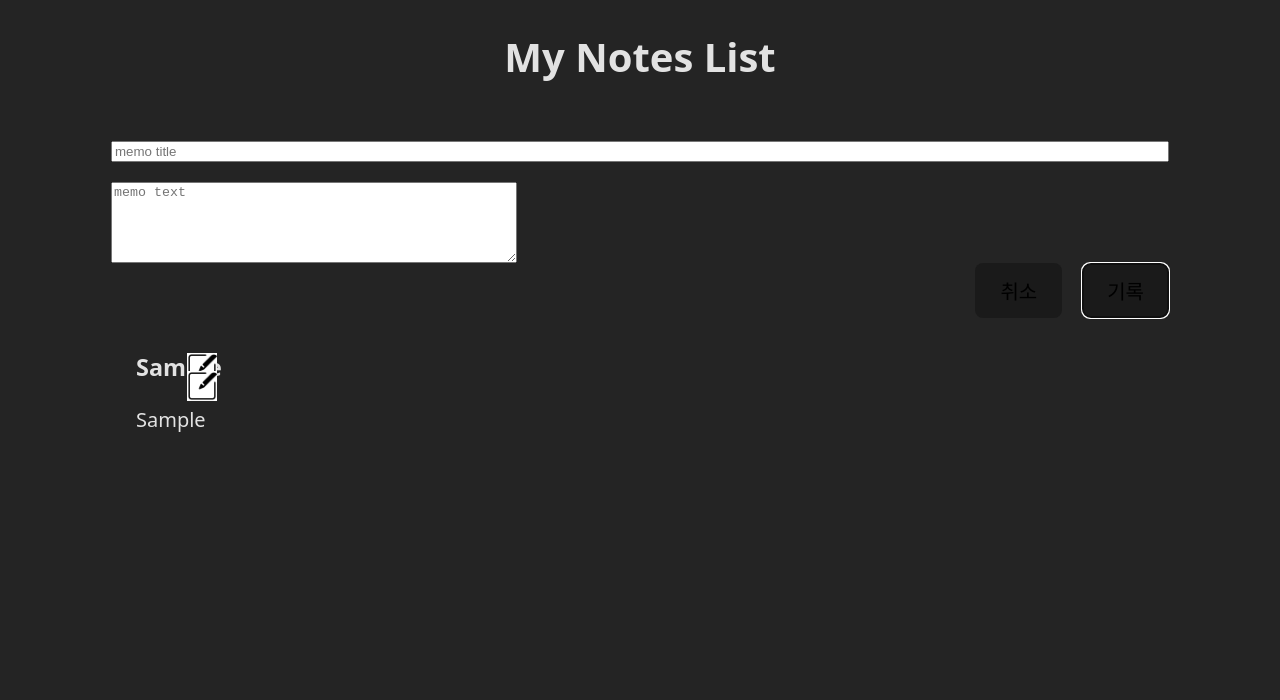
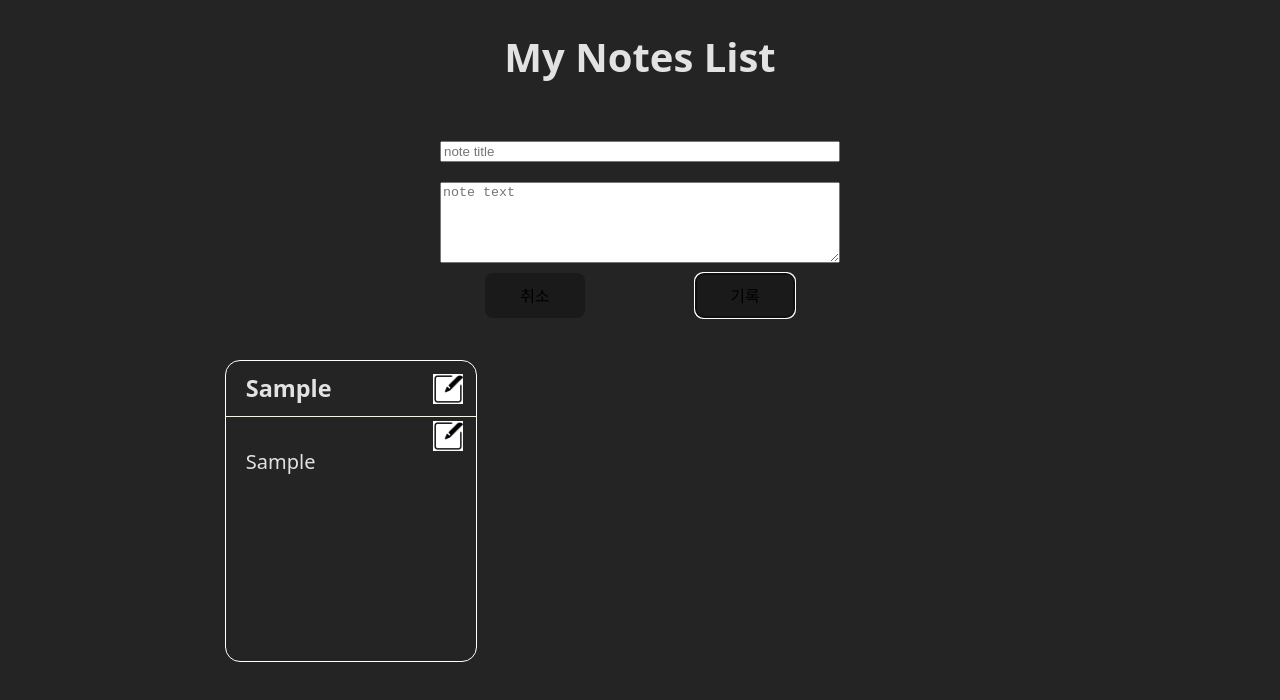
Before and after one commit to STMT-creator/my-note, a React (Vite) app: page / in a window 1280 px wide. Both pictures are taken after typing "Sample", "Sample" into the empty fields and a click on the button "기록". Shown: the top 700 px of the page. Built offline with nearby package versions, Linux system fonts and the light colour scheme.

Commit message:
명칭 변경

```diff
--- a/src/App.jsx
+++ b/src/App.jsx
@@ -28,14 +28,14 @@ function Body({ onCreate }) {
           setCount(count + 1);
         }}
       >
-        <fieldset className="memo-container d-flex flex-column mx-auto">
+        <fieldset className="note-container d-flex flex-column mx-auto">
           <legend>메모 노트</legend>
           <input
             type="text"
             className="my-1"
             name="title"
             id="title"
-            placeholder="memo title"
+            placeholder="note title"
             value={title}
             onChange={e => setTitle(e.target.value)}
           />
@@ -45,15 +45,15 @@ function Body({ onCreate }) {
             id="body"
             cols="30"
             rows="5"
-            placeholder="memo text"
+            placeholder="note text"
             value={body}
             onChange={e => setBody(e.target.value)}
           ></textarea>
           <div className="d-flex gap-1 justify-end">
-            <button type="button" className="memo-del">
+            <button type="button" className="note-del">
               취소
             </button>
-            <button type="submit" className="memo-create">
+            <button type="submit" className="note-create">
               기록
             </button>
           </div>
@@ -62,24 +62,24 @@ function Body({ onCreate }) {
     </>
   );
 }
-function Footer({ memos }) {
-  console.log(memos);
+function Footer({ notes }) {
+  console.log(notes);
   return (
     <>
-      <ul className="memos-area d-flex">
-        {memos.map(memo => {
+      <ul className="notes-area d-flex">
+        {notes.map(note => {
           return (
-            <li key={memo.id} className="memo-box posi-relative">
-              <div className="memo-title d-flex items-center justify-between posi-relative">
-                <h3>{memo.title}</h3>
+            <li key={note.id} className="note-box posi-relative">
+              <div className="note-title d-flex items-center justify-between posi-relative">
+                <h3>{note.title}</h3>
                 <img
                   src="../images/edit-icon.png"
                   alt="edit-icon"
                   className="edit-title-icon posi-absolute"
                 />
               </div>
-              <div className="memo-body">
-                <p>{memo.body}</p>
+              <div className="note-body">
+                <p>{note.body}</p>
               </div>
               <img
                 src="../images/edit-icon.png"
@@ -95,19 +95,19 @@ function Footer({ memos }) {
 }
 
 function App() {
-  const [memos, setMemos] = useState([]);
+  const [notes, setnotes] = useState([]);
   const [id, setId] = useState(1);
   function onCreate(title, body, count) {
     // console.log('제목에', title, '내용에', body);
-    const newMemo = { id: count, title: title, body: body };
-    setMemos([...memos, newMemo]);
+    const newNote = { id: count, title: title, body: body };
+    setnotes([...notes, newNote]);
     setId(count);
   }
   return (
     <>
       <Header Header={Header} />
       <Body Body={Body} onCreate={onCreate} />
-      <Footer memos={memos} />
+      <Footer notes={notes} />
     </>
   );
 }
```
